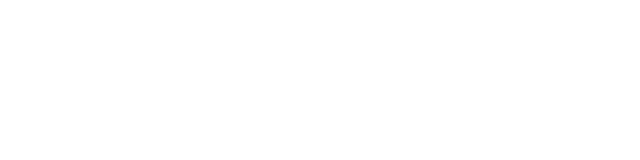
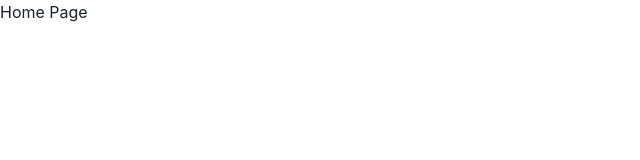
Before and after one commit to Ryan-Solomon/chakra-react, a React (Create React App) app: page / in a window 1280 px wide. Shown: the top 160 px of the page, without its empty margins (0-640 px from the left). Built offline with nearby package versions, Linux system fonts and the light colour scheme.

Commit message:
add homepage

```diff
--- a/src/App.tsx
+++ b/src/App.tsx
@@ -1,10 +1,14 @@
 import * as React from 'react';
 import { BrowserRouter as Router, Switch, Route } from 'react-router-dom';
 import { GreetingPage } from './pages/GreetingPage';
+import { HomePage } from './pages/HomePage';
 
 export const App = () => (
   <Router>
     <Switch>
+      <Route exact path='/'>
+        <HomePage />
+      </Route>
       <Route exact path='/greeting'>
         <GreetingPage />
       </Route>
--- /dev/null
+++ b/src/pages/HomePage.tsx
@@ -0,0 +1,6 @@
+import React from 'react';
+import { Text } from '@chakra-ui/react';
+
+export const HomePage = () => {
+  return <Text>Home Page</Text>;
+};
```
